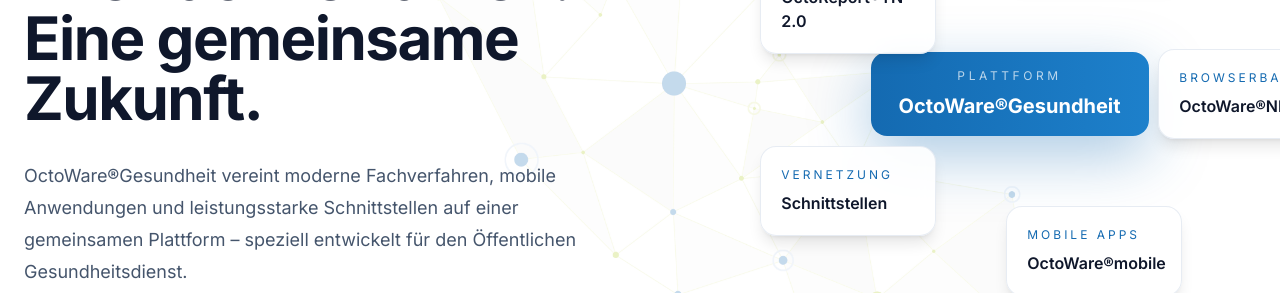
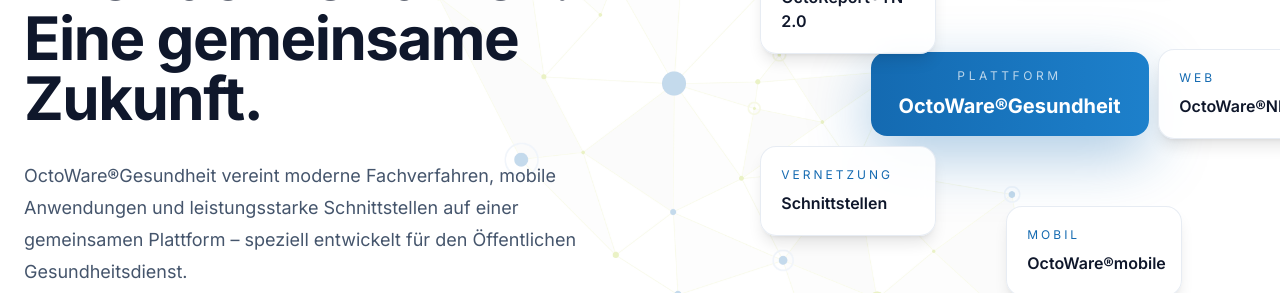
Before and after one commit to weblogger117-art/octoware-website, a Next.js app: page /plattform in a window 1280 px wide. Shown: the part 314-607 px from the top of the page. Built offline with nearby package versions, Linux system fonts and the light colour scheme.

Commit message:
Update PlatformVisualization.tsx

```diff
--- a/components/sections/platform/PlatformVisualization.tsx
+++ b/components/sections/platform/PlatformVisualization.tsx
@@ -1,12 +1,12 @@
 const modules = [
   {
     title: "OctoWare®NET",
-    subtitle: "Browserbasiert",
+    subtitle: "Web",
     angle: 0,
   },
   {
     title: "OctoWare®mobile",
-    subtitle: "Mobile Apps",
+    subtitle: "Mobil",
     angle: 72,
   },
   {
```
